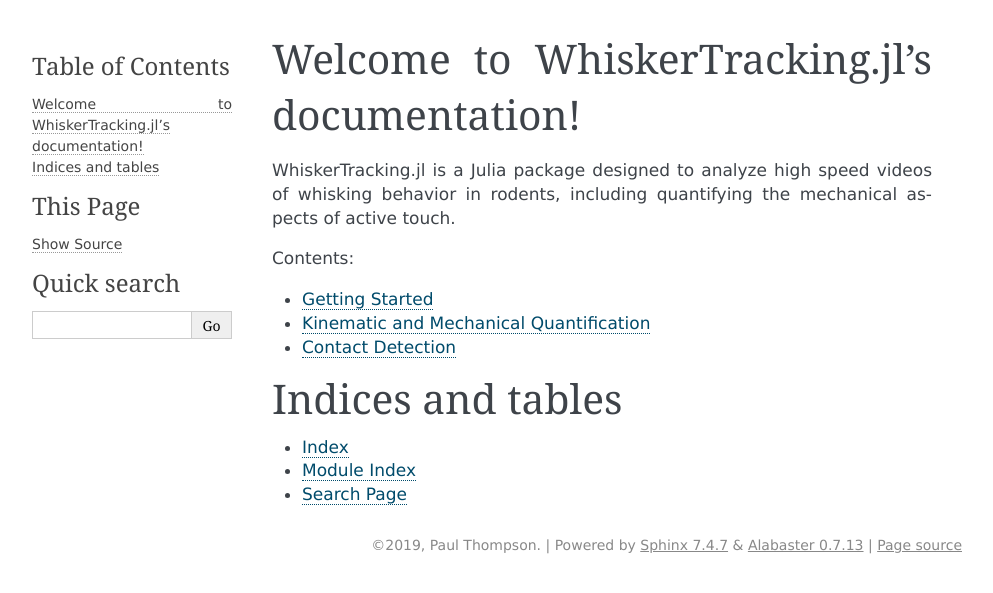
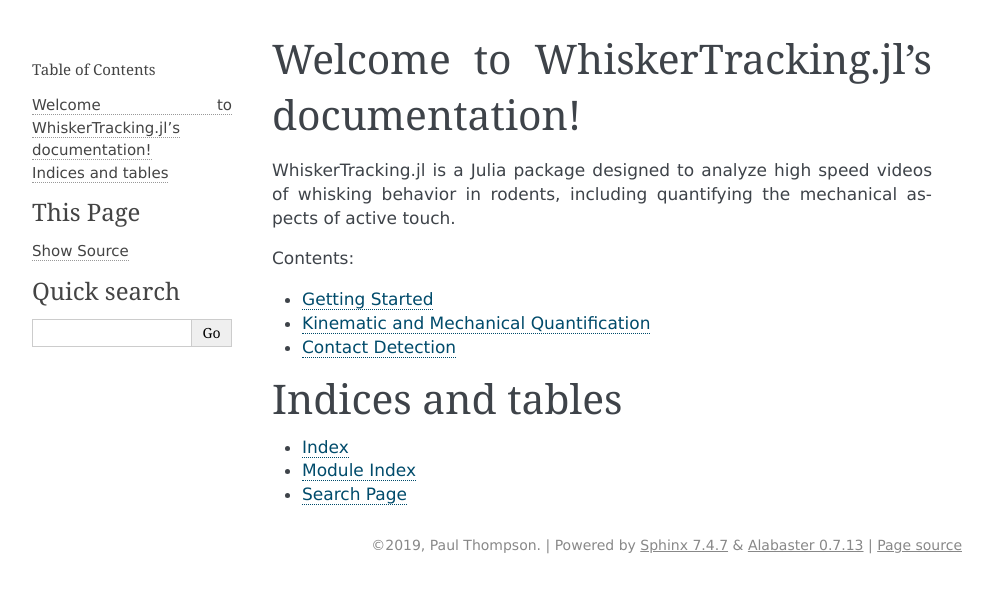
Before and after one commit to paulmthompson/WhiskerTracking.jl, a Sphinx documentation site: the page built from docs/index.rst, in a window 1280 px wide. Shown: the top 593 px of the page, without its empty margins (148-1141 px from the left). Built offline with Sphinx 7.4.7, drawn with Linux system fonts in a browser that asks for light colours; formulas are drawn with MathJax 3.

Commit message:
updated documentation

```diff
--- a/docs/_static/css/custom.css
+++ b/docs/_static/css/custom.css
@@ -9,3 +9,7 @@
   text-justify: inter-word;
   margin: 0 auto;
 }
+
+.sphinxsidebar a {
+  font-size: 15px;
+}
--- a/docs/conf.py
+++ b/docs/conf.py
@@ -60,9 +60,6 @@
 import sphinx_rtd_theme
 html_theme = 'alabaster'
 html_theme_path = [sphinx_rtd_theme.get_html_theme_path()]
-html_theme_options = {
-    'sidebarwidth' : 300
-}
 
 # Add any paths that contain custom static files (such as style sheets) here,
 # relative to this directory. They are copied after the builtin static files,
```
